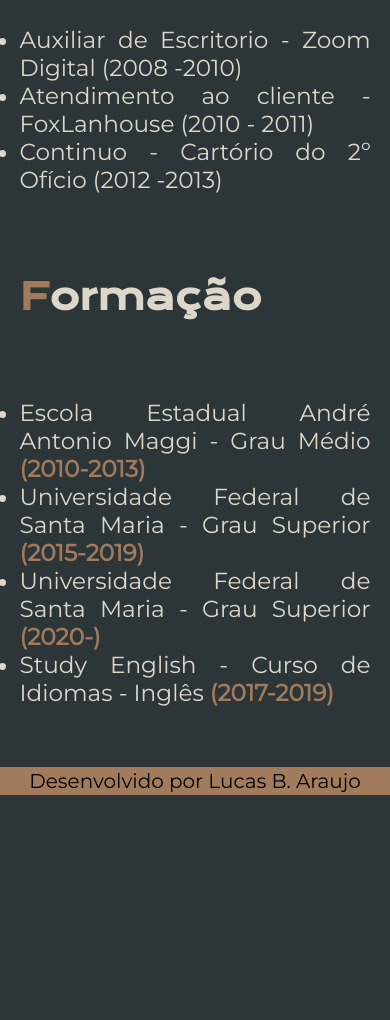
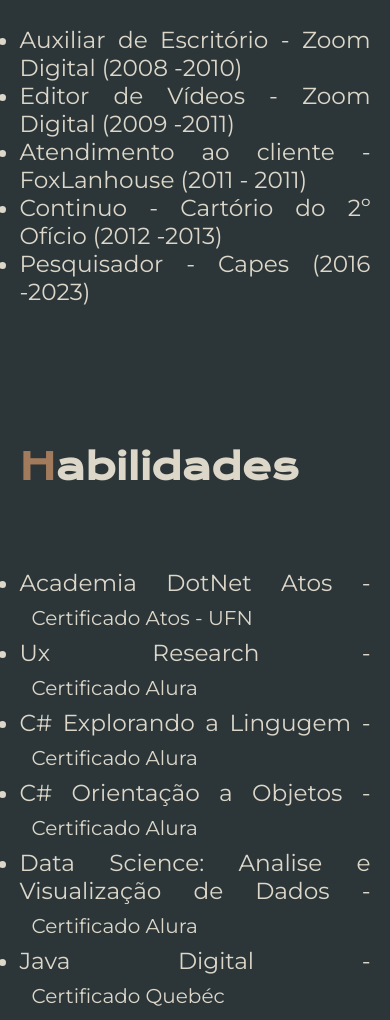
Before and after one commit to LucasBackAr/portifolio, a plain HTML site: page curriculo.html in a window 390 px wide. Shown: the part 1820-2840 px from the top of the page. Before the commit the page ends 2615 px from the top, so only its background shows below. Drawn offline with nearby package versions, Linux system fonts and the light colour scheme.

Commit message:
Add files via upload

```diff
--- a/curriculo.html
+++ b/curriculo.html
@@ -25,17 +25,33 @@
         <h1 class="conteudo__titulo__apresentacao"><strong class="titulo-destaque">E</strong>xpêriencia</h1>
         <p class="conteudo__texto">
             <ul class="conteudo__texto">
-               <li>Auxiliar de Escritorio - Zoom Digital (2008 -2010)</li>
-               <li>Atendimento ao cliente - FoxLanhouse (2010 - 2011)</li>
+               <li>Auxiliar de Escritório - Zoom Digital (2008 -2010)</li>
+               <li>Editor de Vídeos - Zoom Digital (2009 -2011)</li>
+               <li>Atendimento ao cliente - FoxLanhouse (2011 - 2011)</li>
                <li>Continuo - Cartório do 2º Ofício (2012 -2013)</li>
+               <li>Pesquisador - Capes (2016 -2023)</li>
             </ul>
         </p>
+        <br>
+        <h1 class="conteudo__titulo__apresentacao"><strong class="titulo-destaque">H</strong>abilidades</h1>
+        <p class="conteudo__texto">
+            <ul class="conteudo__texto">
+               <li>Academia DotNet Atos - <a class="btn" target="_blank" href="" class="btn btn-outiline">Certificado Atos - UFN</a></li>
+               <li>Ux Research - <a class="btn" target="_blank" href="https://cursos.alura.com.br/degree/certificate/a7d3dd42-2d66-44a2-95e9-0fa3a2e871e1?lang=pt_BR" class="btn btn-outiline">Certificado Alura</a></li>
+               <li>C# Explorando a Lingugem - <a class="btn" target="_blank" href="https://cursos.alura.com.br/certificate/52804f1e-dbfe-47ac-83a7-716adaa54000?lang=pt_BR" class="btn btn-outiline">Certificado Alura</a></li>
+               <li>C# Orientação a Objetos - <a class="btn" target="_blank" href="https://cursos.alura.com.br/certificate/e29c7d32-f69e-4d5c-9135-f489893815a9?lang=pt_BR" class="btn btn-outiline">Certificado Alura</a></li>
+               <li>Data Science: Analise e Visualização de Dados - <a class="btn" target="_blank" href="https://cursos.alura.com.br/certificate/418e6923-7110-4dbb-80e4-bb3fbecc5d76?lang=pt_BR" class="btn btn-outiline">Certificado Alura</a></li>
+               <li>Java Digital - <a class="btn" target="_blank" href="" class="btn btn-outiline">Certificado Quebéc</a></li>
+
+            </ul>
+        </p>
+        b
         <h1 class="conteudo__titulo__apresentacao"><strong class="titulo-destaque">F</strong>ormação</h1>
         <p class="conteudo__texto">
             <ul class="conteudo__texto">
                 <li>Escola Estadual André Antonio Maggi - Grau Médio <strong class="titulo-destaque">(2010-2013)</strong> </li>
                 <li>Universidade Federal de Santa Maria - Grau Superior <strong class="titulo-destaque">(2015-2019)</strong> </li>
-                <li>Universidade Federal de Santa Maria - Grau Superior <strong class="titulo-destaque">(2020-)</strong> </li>
+                <li>Universidade Federal de Santa Maria - Mestrado Pós graduação. <strong class="titulo-destaque">(2020-2023)</strong> </li>
                 <li>Study English - Curso de Idiomas - Inglês <strong class="titulo-destaque">(2017-2019)</strong> </li>
             </ul>
         </p>
--- a/styles/style.css
+++ b/styles/style.css
@@ -138,5 +138,38 @@
     .conteudo__apresentacao{
         width: auto;
     }
+    .rodape{
+        text-align: right;
+        font-size: 1rem;
+        font-weight: 400;
 
+    }
 }
+.btn {
+    color:var(--text-collor);
+    font-family:var(--font-second);
+    display: inline-block;
+    font-weight: 400;
+    text-align: center;
+    vertical-align: middle;
+    user-select: none;
+    background-color: transparent;
+    padding: .375rem .75rem;
+    font-size: 1.25rem;
+    line-height: 1.5;
+    text-decoration: none;
+    transition: color .15s ease-in-out, background-color .15s ease-in-out, border-color .15s ease-in-out, box-shadow .15s ease-in-out;
+  }
+
+  .btn:hover {
+    color:var(--text-collor);
+    background-color: #007bff;
+    border-color: #007bff;
+    border-radius: 10px;
+  }
+  .ling{
+    font-weight: 800;
+  }
+  .ling:hover{
+    color:var(--style-collor);
+  }
```
Also changed, not shown: index.html (+2 -4 lines), assets/lattes.png (added), assets/twitch.png (added), assets/twitter.png (added).
